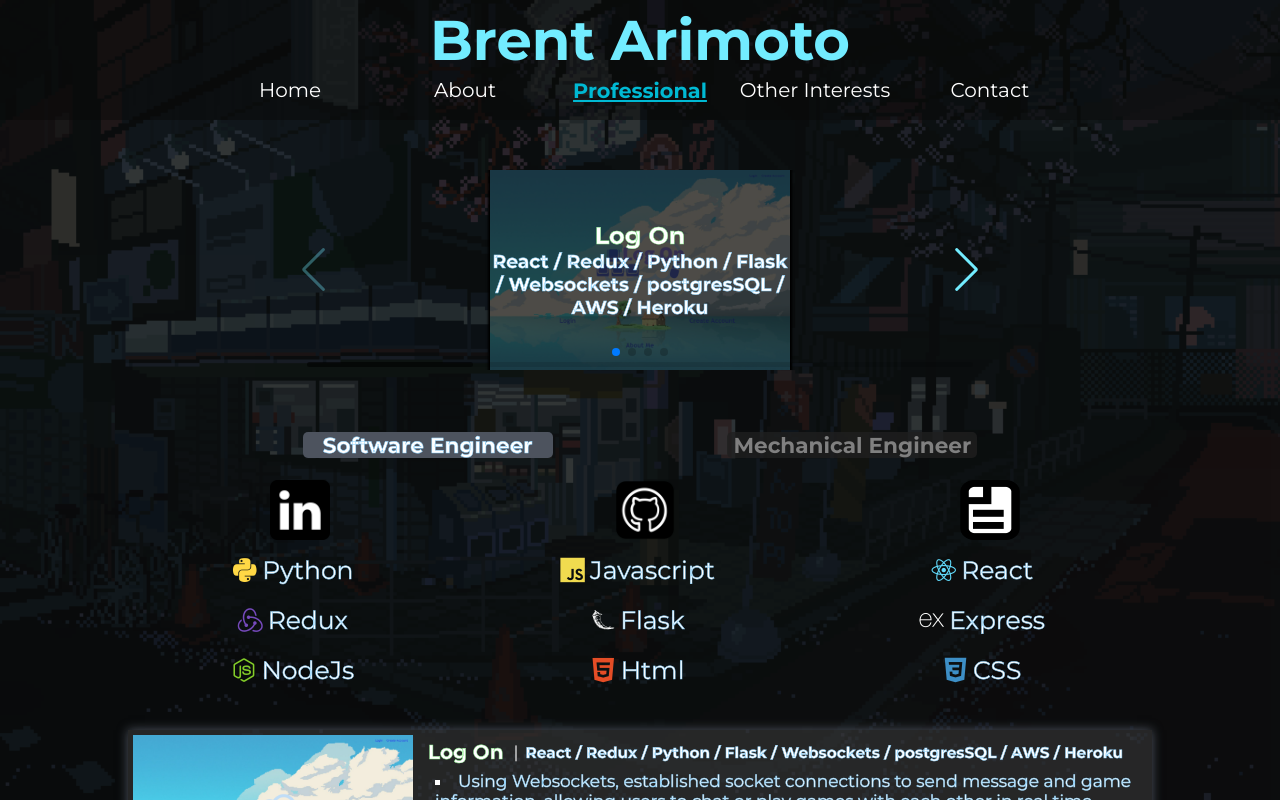
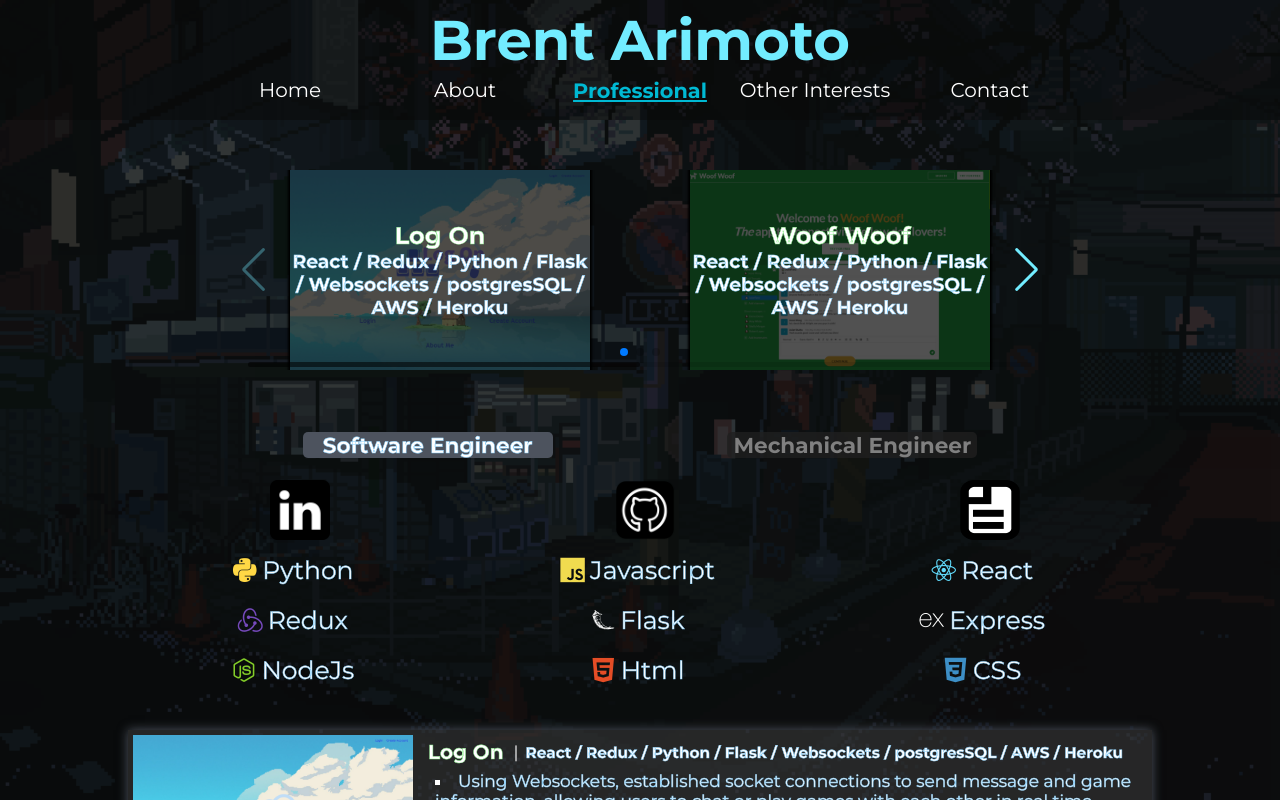
Before and after one commit to brentarimoto/brentarimoto.github.io, a React (Create React App) app: page /professional in a window 1280 px wide. Built offline with nearby package versions, Linux system fonts and the light colour scheme.

Commit message:
edit swiper

```diff
--- a/src/components/Professional/Professional.css
+++ b/src/components/Professional/Professional.css
@@ -319,6 +319,12 @@
     }
 }
 
+@media only screen and (min-width: 1001px){
+    .swiper-container {
+      width: 800px !important;
+    }
+}
+
 
 @media only screen and (min-width: 1301px) {
     .swiper-container {
--- a/src/components/Professional/Professional.js
+++ b/src/components/Professional/Professional.js
@@ -29,7 +29,7 @@
         <div className='main__professional'>
             <div className='main__professional-projects-div' style={{animation:profProjectsAnimation}}>
                 <Swiper
-                breakpoints={{650:{slidesPerView: 1}}, {1300:{slidesPerView: 2}}}
+                breakpoints={{1000:{slidesPerView: 2}}}
                 className='main__professional-projects'
                 style = {{width: '100%', height: '100%'}}
                 navigation
```
Also changed, not shown: public/img/WoofWoof.png, 1 other file (tests, documents, lock files or other folders).
